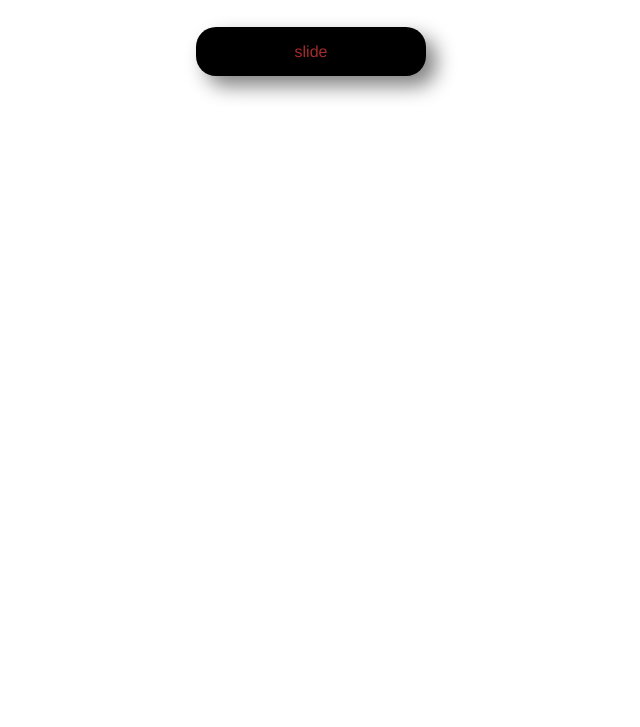
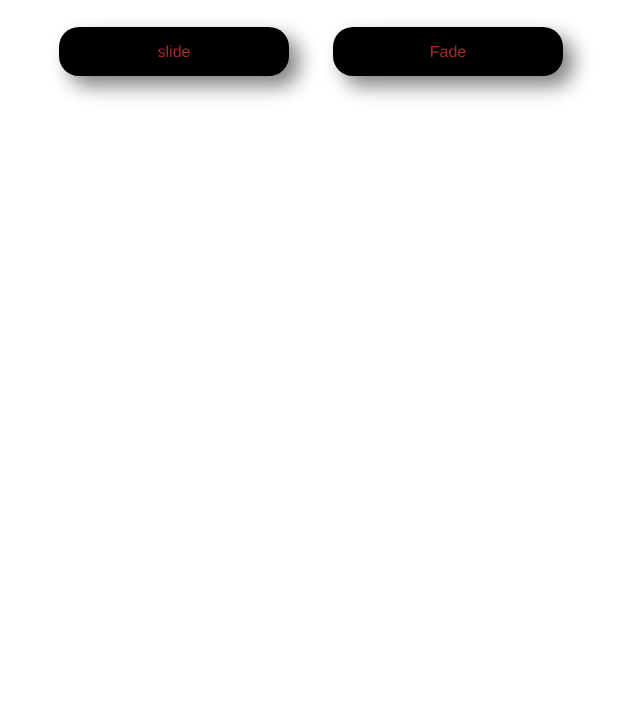
Before and after one commit to manjeet20240/codewithchauhan, a plain HTML site: page jqueary.html in a window 1280 px wide. Shown: the part 73-800 px from the top of the page, without its empty margins (349-989 px from the left). Drawn offline with Linux system fonts and the light colour scheme.

Commit message:
Update jqueary.html

```diff
--- a/jqueary.html
+++ b/jqueary.html
@@ -77,6 +77,7 @@ color:red;
 <h1><b>Jquery Work</b></h1>
 
 <li><a href="jquery_slid.html">slide</a></li>
+<li><a href="fade.html">Fade</a></li>
 
 
 
```
